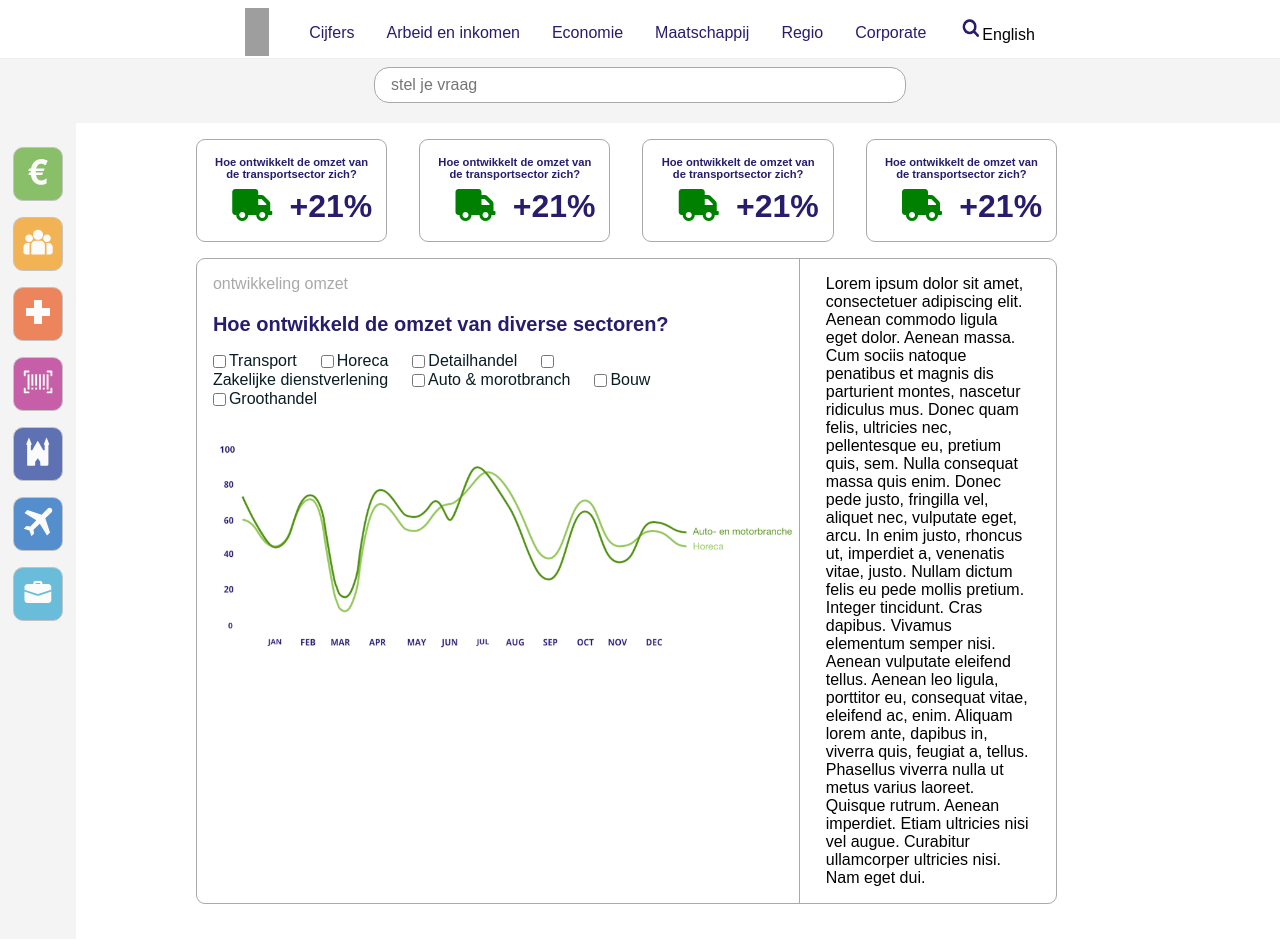
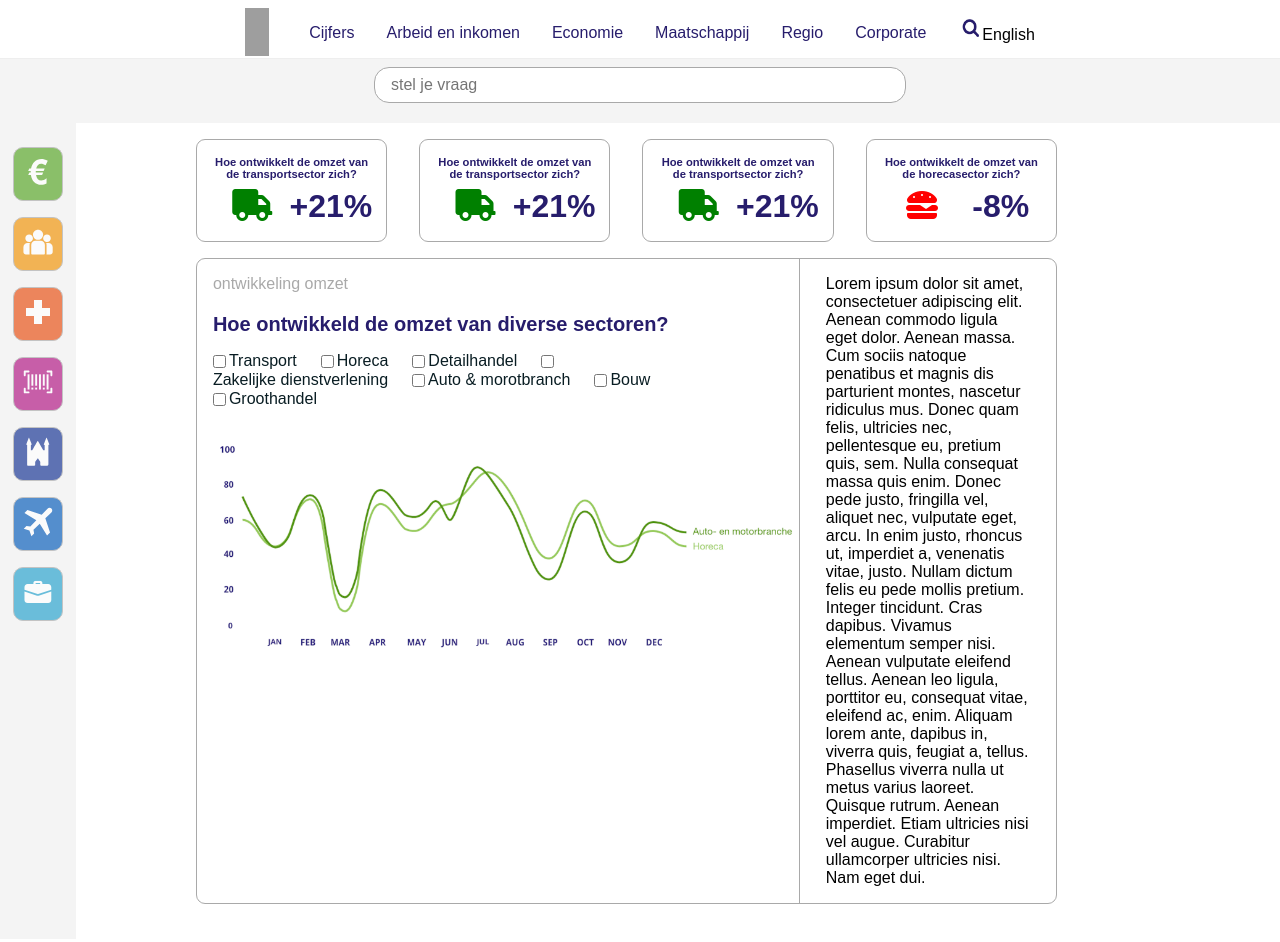
Before and after one commit to SharonV33/capturingCorona, a Vue app: page / in a window 1280 px wide. Shown: the top 942 px of the page. Built offline with nearby package versions, Linux system fonts and the light colour scheme; grey boxes are pictures that could not be loaded.

Commit message:
add negative small visualisation

```diff
--- /dev/null
+++ b/src/components/NegativeSmallArticle.vue
@@ -0,0 +1,54 @@
+<template>
+    <section class="iconArticle">
+        <h3 class="iconTitle">Hoe ontwikkelt de omzet van de horecasector zich?</h3>
+        <i class="fas fa-cheeseburger" id="negative"></i>
+        <h3 id="percentage">-8%</h3>
+
+    </section>
+</template>
+
+<script>
+    export default {
+        name: "NegativeSmallArticle"
+    }
+</script>
+
+<style scoped>
+    .iconArticle {
+        display: grid;
+        grid-template-columns: 50% 50%;
+        grid-auto-flow: column;
+        justify-items: center;
+        max-height: 6rem;
+        padding: 1rem;
+    }
+
+    .iconArticle .iconTitle {
+        text-align: center;
+        grid-column-start: 1;
+        grid-column-end: 3;
+        font-size: 0.7rem;
+        margin-bottom: 0.5rem;
+        margin-top: 0;
+    }
+
+    .iconArticle i {
+        grid-column-start: 1;
+        font-size: 2rem;
+    }
+
+    .iconArticle #percentage {
+        grid-column-start: 2;
+        font-size: 2rem;
+        margin: 0;
+    }
+
+    .iconArticle #positive {
+        color: green;
+    }
+
+    .iconArticle #negative {
+        color: red;
+    }
+
+</style>
--- a/src/views/economy.vue
+++ b/src/views/economy.vue
@@ -10,7 +10,7 @@
           <SmallArticle />
       </section>
       <section class="smallArticle">
-          <SmallArticle />
+          <NegativeSmallArticle />
       </section>
       <section class="largeArticle">
           <GraphArticle />
@@ -21,13 +21,15 @@
 <script>
 // @ is an alias to /src
 import GraphArticle from '@/components/GraphArticle.vue'
-import SmallArticle from'@/components/SmallArticle.vue'
+import SmallArticle from '@/components/SmallArticle.vue'
+import NegativeSmallArticle from '@/components/NegativeSmallArticle.vue'
 
 export default {
   name: 'economy',
     components: {
         GraphArticle,
-        SmallArticle
+        SmallArticle,
+        NegativeSmallArticle
     }
 }
 </script>
```
